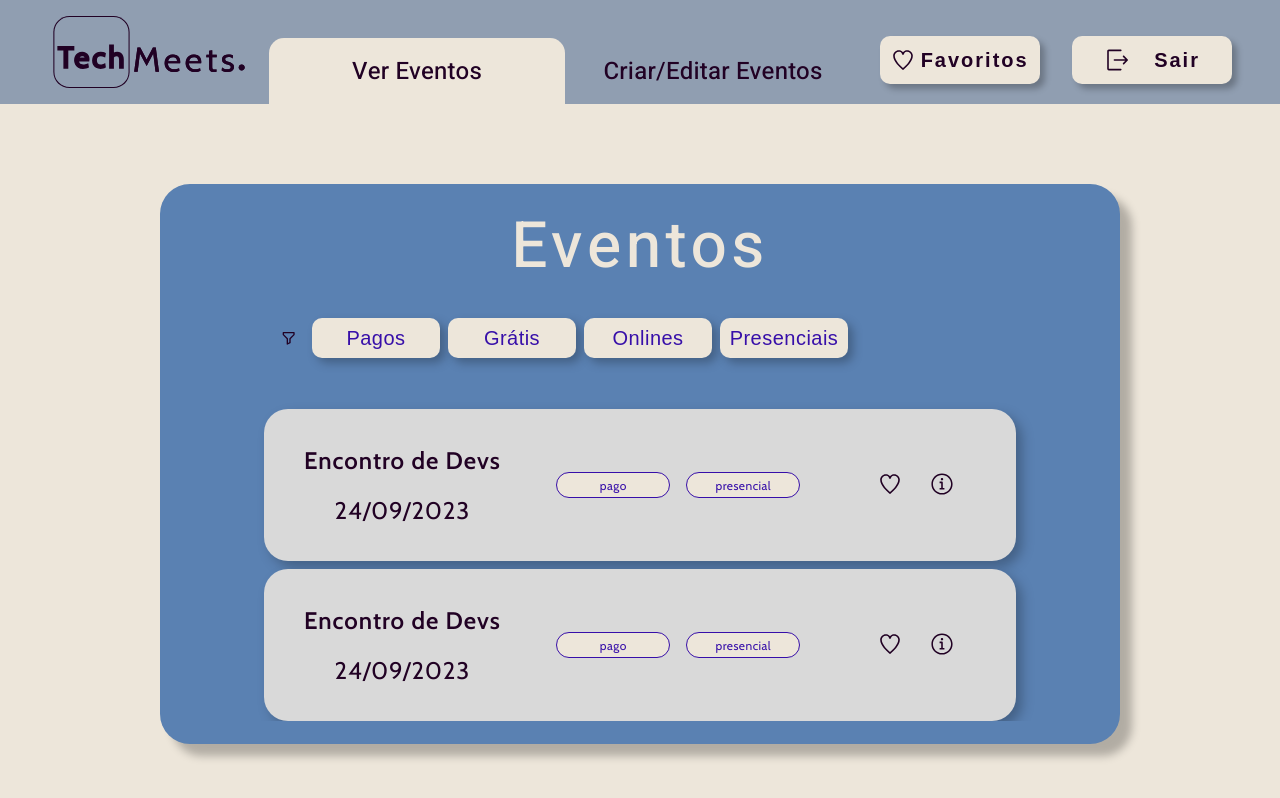
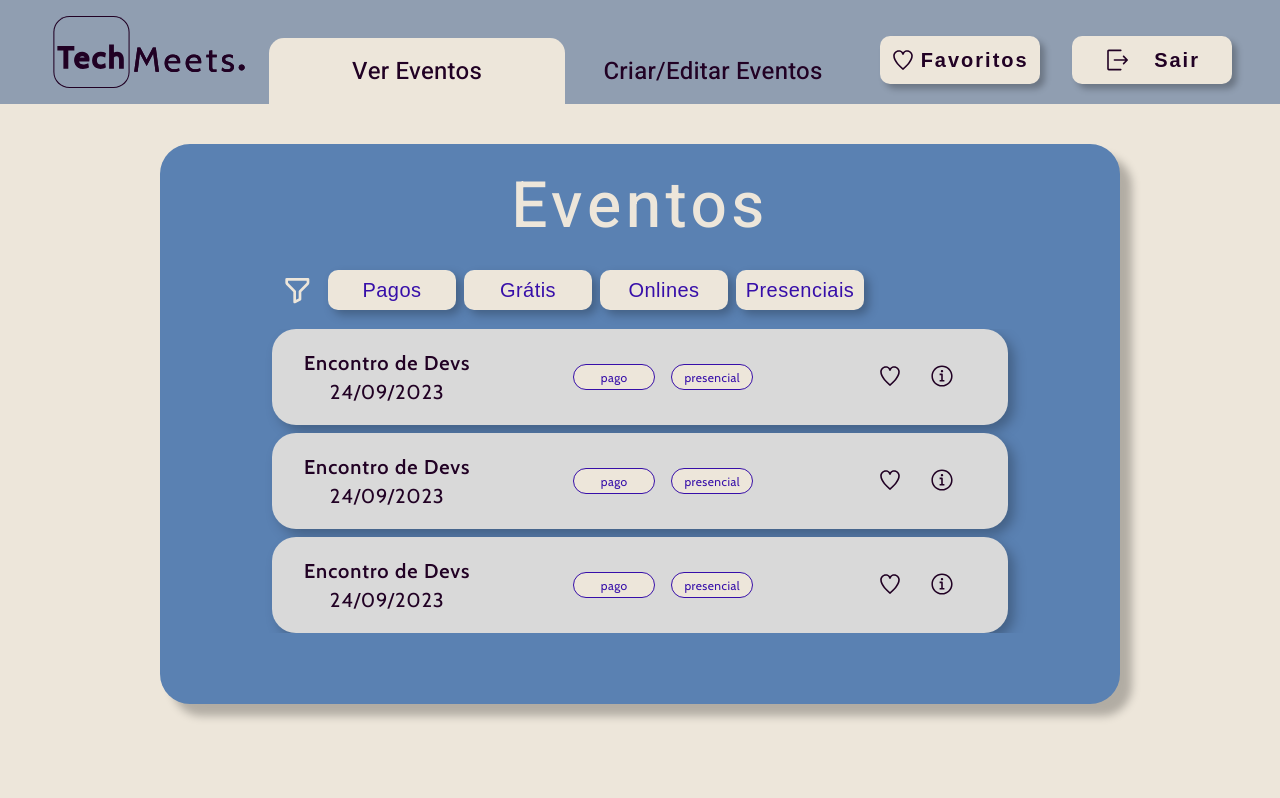
Before and after one commit to orange-hacka-zero/hacka-zero-FrontEnd, a React (Vite) app: page / in a window 1280 px wide. Shown: the top 798 px of the page. Built offline with nearby package versions, Linux system fonts and the light colour scheme.

Commit message:
style: makes small adjustments in styles

```diff
--- a/src/components/TagComponent.module.css
+++ b/src/components/TagComponent.module.css
@@ -3,7 +3,7 @@
   color:var( --text-tag);
   border: 1px solid var( --text-tag);
   background: var( --bg-light);
-  width: 7rem;
+  width: 5rem;
   height: 1.5rem;
   font-size: 0.75rem;
   font-weight: 400;
--- a/src/pages/Events/Events.module.css
+++ b/src/pages/Events/Events.module.css
@@ -3,7 +3,6 @@
   flex-direction: column;
   width: 100vw;
   height: 100vh;
-  justify-content:center;
   align-items:center;
   background-color: var(   --bg-light);
 }
@@ -17,7 +16,8 @@
   display: flex;
   flex-direction: column;
   align-items: center;
-  margin-bottom: 5rem
+  margin-top:2.5rem;
+
 }
 
 .mainTitle {
@@ -28,7 +28,7 @@
   font-weight: 500;
   line-height: normal;
   letter-spacing: 4.48px;
-  padding: 1rem 0 1.5rem;
+  padding: 1rem 0 ;
 }
 
 .filtersContainer {
@@ -37,6 +37,12 @@
   align-items: center;
 width: 75%;
 gap: 1rem;
+}
+
+.filterIcon {
+  width: 2rem;
+  height: 2rem;
+  color: var(--bg-light);
 }
 
 .filtersListContainer {
@@ -52,10 +58,9 @@ gap: 1rem;
   display: flex;
   flex-wrap: wrap;
   justify-content: center;
-  padding-top: 2rem;
   gap: 0.5rem;
   overflow-y: scroll;
-margin: 1.2rem 0;
+  margin: 1.2rem 0;
 }
 
 ::-webkit-scrollbar-track {
--- a/src/pages/Events/Events.tsx
+++ b/src/pages/Events/Events.tsx
@@ -25,7 +25,7 @@ const Events: FC = () => {
         <section className={style.contentWrapper}>
           <h1 className={style.mainTitle}>Eventos</h1>
           <section className={style.filtersContainer}>
-            <BiFilterAlt />
+            <BiFilterAlt className={style.filterIcon} />
             <ul className={style.filtersListContainer}>
               <TagBtn>Pagos</TagBtn>
               <TagBtn>Grátis</TagBtn>
@@ -36,6 +36,7 @@ const Events: FC = () => {
           <ul className={style.eventsContainer}>
             <MeetCard meetData={meetData} />
             <MeetCard meetData={meetData} />
+            <MeetCard meetData={meetData} />
           </ul>
         </section>
       </main>
--- a/src/pages/Events/components/MeetCard.module.css
+++ b/src/pages/Events/components/MeetCard.module.css
@@ -3,9 +3,9 @@
   flex-direction: row;
   justify-content: space-between;
   width: 70%;
-  height: 7.5rem;
+  height: 4rem;
   background: var( --light-grey);
-  padding:1rem  2.5rem;
+  padding:1rem  2rem;
   border-radius: 24px;
   filter: drop-shadow(6px 6px 6px rgba(0, 0, 0, 0.25));
 }
@@ -19,7 +19,7 @@
 
 .mainInfo {
   color: var( --text-color);
-  font-size: 1.5rem;
+  font-size: 1.25rem;
   font-style: normal;
   font-weight: 600;
   line-height: normal;
```
